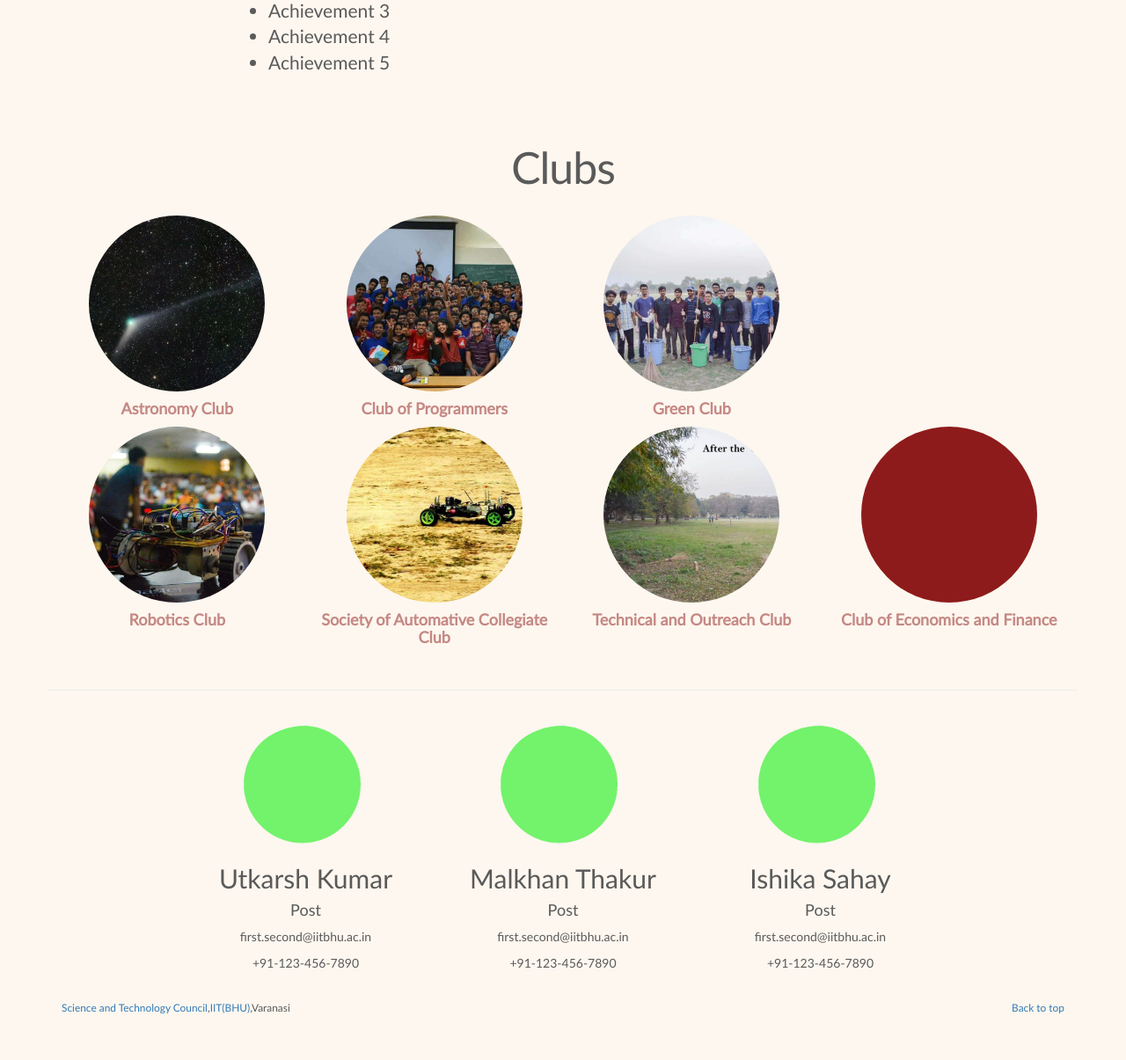
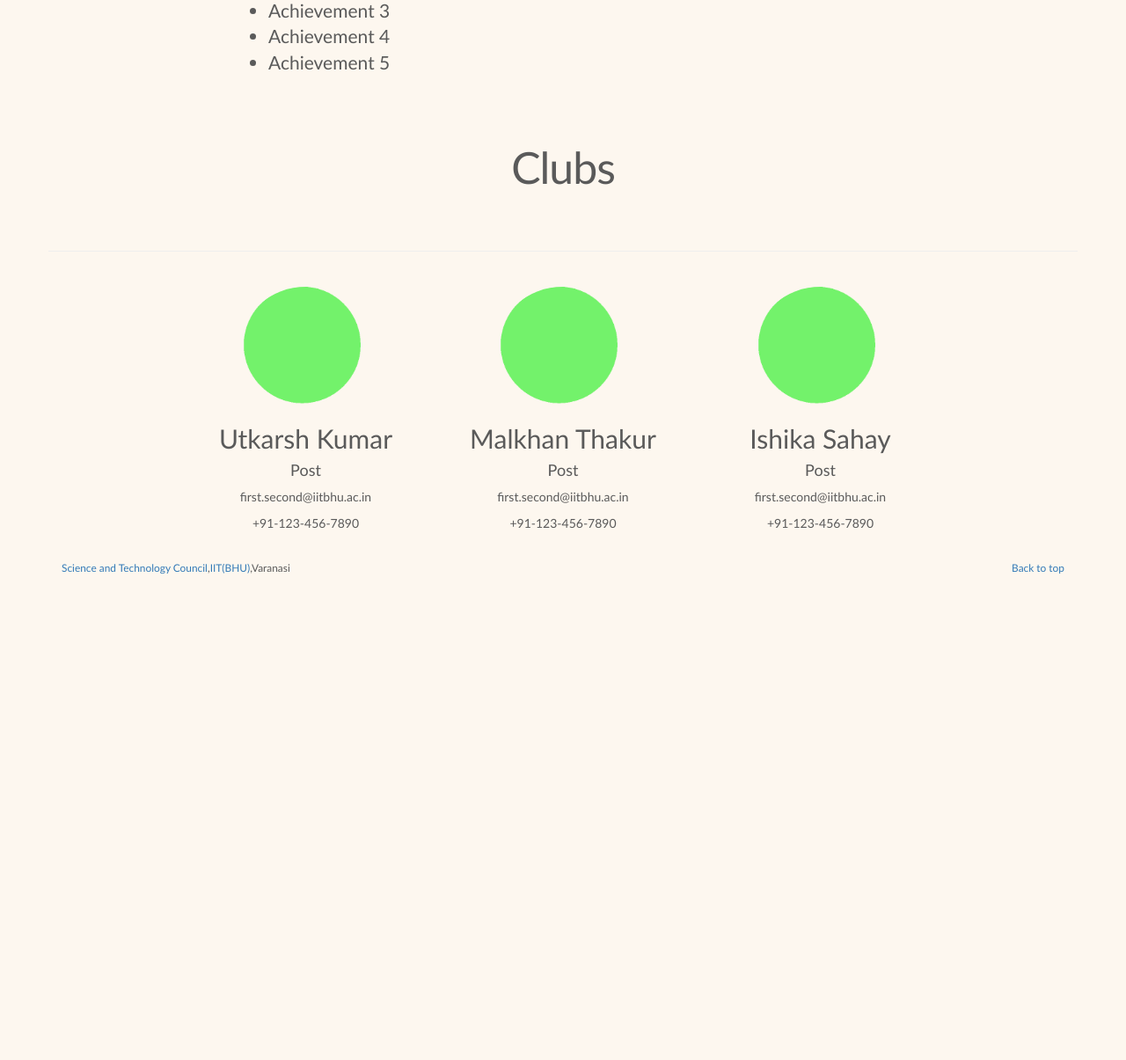
Before and after one commit to s0nskar/sntc, a Django app: page / in a window 1280 px wide. Shown: the part 2345-3550 px from the top of the page at 88% size. After the commit the page ends 2998 px from the top, so only its background shows below. Run offline with Django 3.2, Linux system fonts and the light colour scheme; data that the repository does not hold is empty; some libraries are stand-ins or nearby versions.

Commit message:
Fixed clubs list

```diff
--- a/templates/index.html
+++ b/templates/index.html
@@ -258,88 +258,6 @@
         </a>
         {% endfor %}
 
-        <a href="astro">
-          <div class="col-md-3 club_wrapper" id="astro">
-            <div class="circle circle-solid circle-outer" >
-              <div class="circle-inner">
-                <div class="score-text"></div>
-             </div>
-            </div>
-            <h4><strong>Astronomy Club</strong></h4>
-          </div>
-        </a>
-
-        <a href="cops">
-          <div class="col-md-3 club_wrapper" id="cops">
-            <div class="circle circle-solid circle-outer">
-              <div class="circle-inner">
-                <div class="score-text"></div>
-             </div>
-            </div>
-            <h4><strong>Club of Programmers</strong></h4>
-          </div>
-        </a>
-
-        <a href="green">
-          <div class="col-md-3 club_wrapper" id="green">
-            <div class="circle circle-solid circle-outer">
-              <div class="circle-inner">
-                <div class="score-text"></div>
-             </div>
-            </div>
-            <h4><strong>Green Club</strong></h4>
-          </div>
-        </a>
-
-      </div>
-
-      <div class="row">
-        <a href="robo">
-          <div class="col-md-3 club_wrapper"  id="robo">
-            <div class="circle circle-solid circle-outer">
-              <div class="circle-inner">
-                <div class="score-text"></div>
-             </div>
-            </div>
-            <h4><strong>Robotics Club</strong></h4>
-          </div>
-        </a>
-
-        <a href="sae">
-          <div class="col-md-3 club_wrapper" id="sae">
-            <div class="circle circle-solid circle-outer" >
-              <div class="circle-inner">
-                <div class="score-text"></div>
-             </div>
-            </div>
-            <h4><strong>Society of Automative Collegiate Club</strong></h4>
-          </div>
-        </a>
-
-        <a href="out">
-          <div class="col-md-3 club_wrapper" id="out">
-            <div class="circle circle-solid circle-outer" >
-              <div class="circle-inner">
-                <div class="score-text"></div>
-             </div>
-            </div>
-            <h4><strong>Technical and Outreach Club</strong></h4>
-          </div>
-        </a>
-
-        <a href="#">
-          <div class="col-md-3 club_wrapper" id="cef">
-            <div class="circle circle-solid circle-outer" >
-              <div class="circle-inner">
-                <div class="score-text"></div>
-             </div>
-            </div>
-            <h4><strong>Club of Economics and Finance</strong></h4>
-          </div>
-        </a>
-      </div>
-    </div>
-
     <!-- club circles end -->
 
     <hr class="featurette-divider">
```
